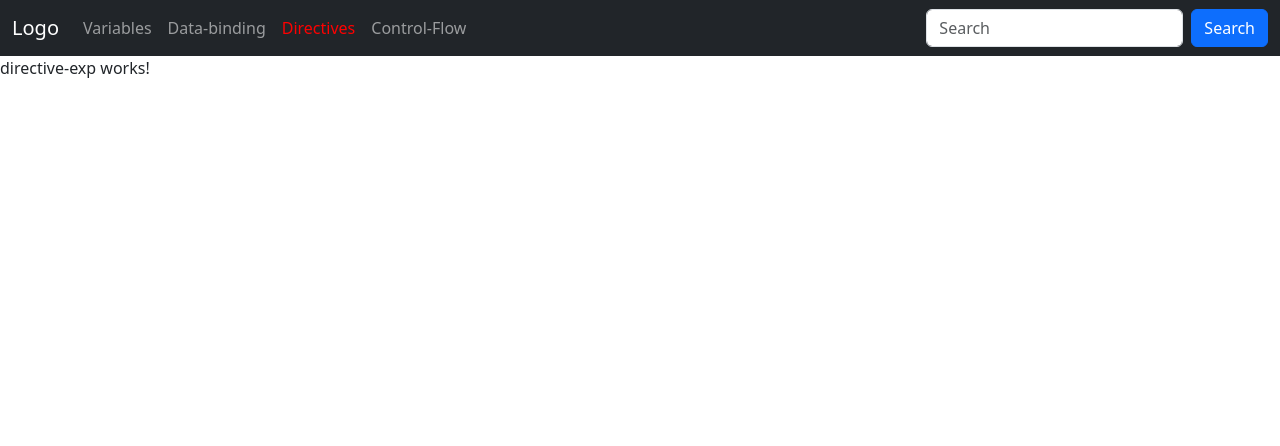
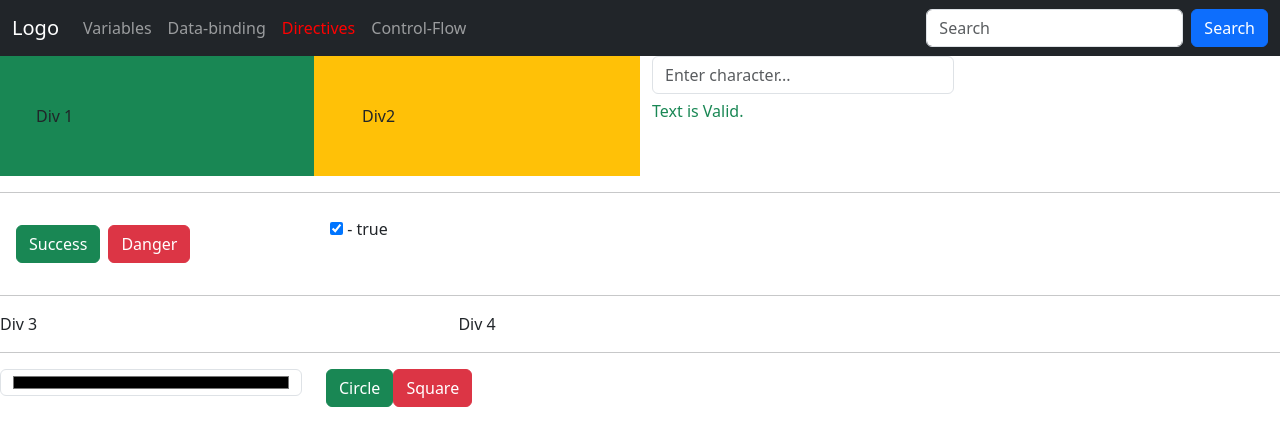
Before and after one commit to chandan578/mastering-angular, an Angular app in the folder basicAngular/: page /directives in a window 1280 px wide. Shown: the top 446 px of the page. Built offline with nearby package versions, Linux system fonts and the light colour scheme.

Commit message:
Apply some dynamic classes and styles using NgStyle and NgClass

```diff
--- a/basicAngular/src/app/components/directive-exp/directive-exp.html
+++ b/basicAngular/src/app/components/directive-exp/directive-exp.html
@@ -1 +1,46 @@
-<p>directive-exp works!</p>
+<div class="row">
+    <div class="col-3 p-5 bg-success" [ngClass]="divClassName">
+        Div 1
+    </div>
+    <div class="col-3 p-5" [ngClass]="isCheckActive? 'bg-warning' : 'bg-primary'">
+        Div2
+    </div>
+    <div class="col-3">
+        <input class="form-control" type="text" placeholder="Enter character..." [(ngModel)]="text" >
+        <h6 class="pt-2" [ngClass]="text.length>5 ? 'text-danger': 'text-success'"> {{text.length > 5 ? 'Text is INvalid.': 'Text is Valid.'}} </h6>
+    </div>
+</div>
+<hr>
+
+<div class="row p-2">
+    <div class="col-3">
+        <button class="btn btn-success m-2" (click)="divColorChange('bg-success')" >Success</button>
+        <button class="btn btn-danger" (click)="divColorChange('bg-danger')" >Danger</button>
+    </div>
+
+    <div class="col-3">
+        <input type="checkbox" [(ngModel)]="isCheckActive">  - {{isCheckActive}}
+    </div>
+</div>
+
+<hr>
+
+<div class="row">
+    <div class="col-3" [ngStyle]="{'background-color': pickColor}">
+        Div 3
+    </div>
+    <div class="col-3 text-center" [ngStyle]="divStyle" >
+        Div 4
+    </div>
+</div>
+
+<hr>
+<div class="row">
+    <div class="col-3">
+        <input type="color" class="form-control" [(ngModel)]="pickColor" >
+    </div>
+    <div class="col-3">
+        <button class="btn btn-success" (click)="setStyle('circle')" >Circle</button>
+        <button class="btn btn-danger" (click)="setStyle('square')" >Square</button>
+    </div>
+</div>
--- a/basicAngular/src/app/components/directive-exp/directive-exp.ts
+++ b/basicAngular/src/app/components/directive-exp/directive-exp.ts
@@ -1,9 +1,41 @@
+import { NgClass, NgStyle } from '@angular/common';
 import { Component } from '@angular/core';
+import { FormsModule } from '@angular/forms';
 
 @Component({
   selector: 'app-directive-exp',
-  imports: [],
+  imports: [NgClass, FormsModule, NgStyle],
   templateUrl: './directive-exp.html',
   styleUrl: './directive-exp.css',
 })
-export class DirectiveExp {}
+export class DirectiveExp {
+
+  divClassName: string = "bg-success";
+  isCheckActive: boolean = true;
+  text: string = '';
+  pickColor: string = "";
+  divStyle: any;
+
+
+  divColorChange(className: string){
+    this.divClassName = className;
+  }
+
+  setStyle(shape: string){
+    if(shape=='circle'){
+      this.divStyle = {
+        'background-color': 'green',
+        height: '200px',
+        width: '200px',
+        'border-radius': '50%'
+      };
+    }else{
+      this.divStyle = {
+        'background-color': 'pink',
+        height: '200px',
+        width: '200px',
+      };
+    }
+  }
+
+}
```
Also changed, not shown: 1 other file (tests, documents, lock files or other folders).
